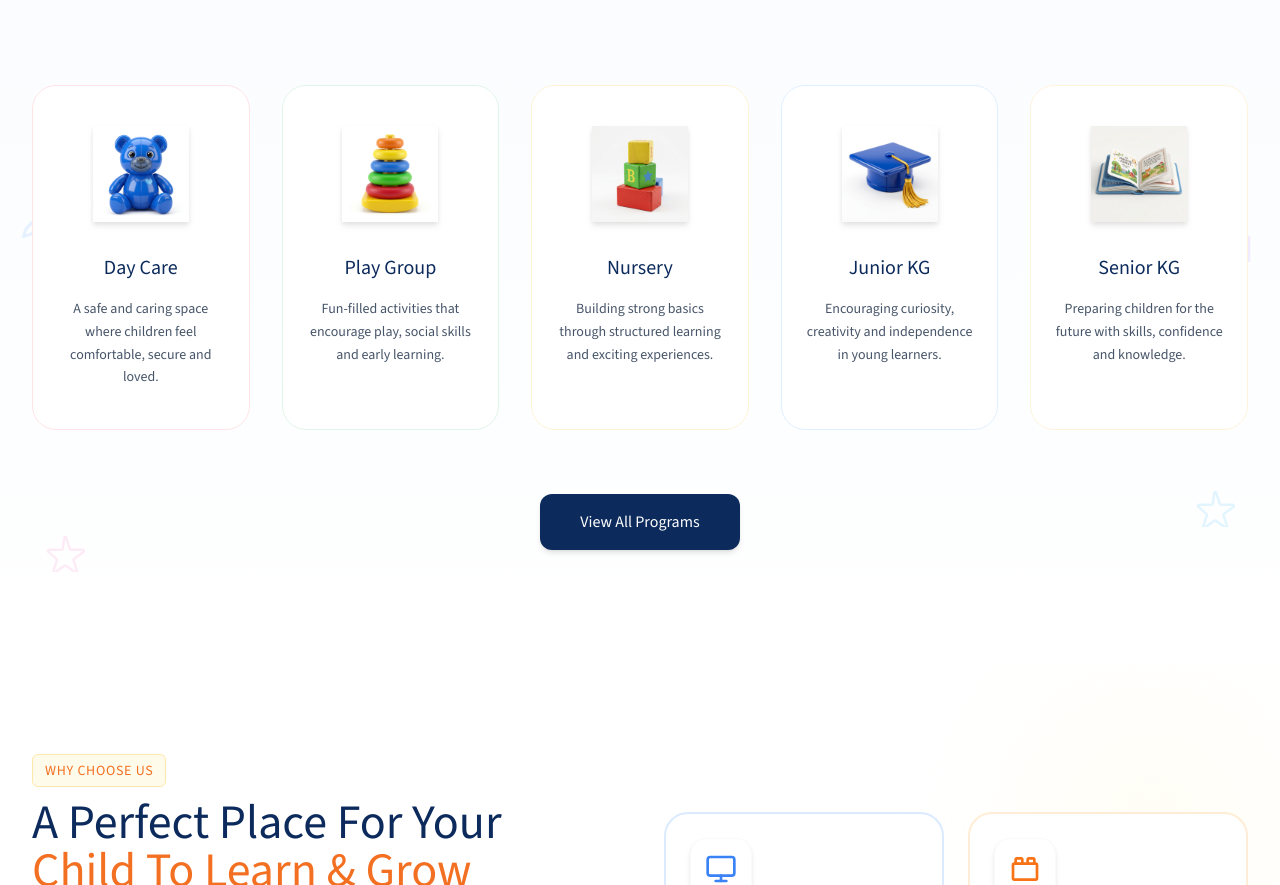
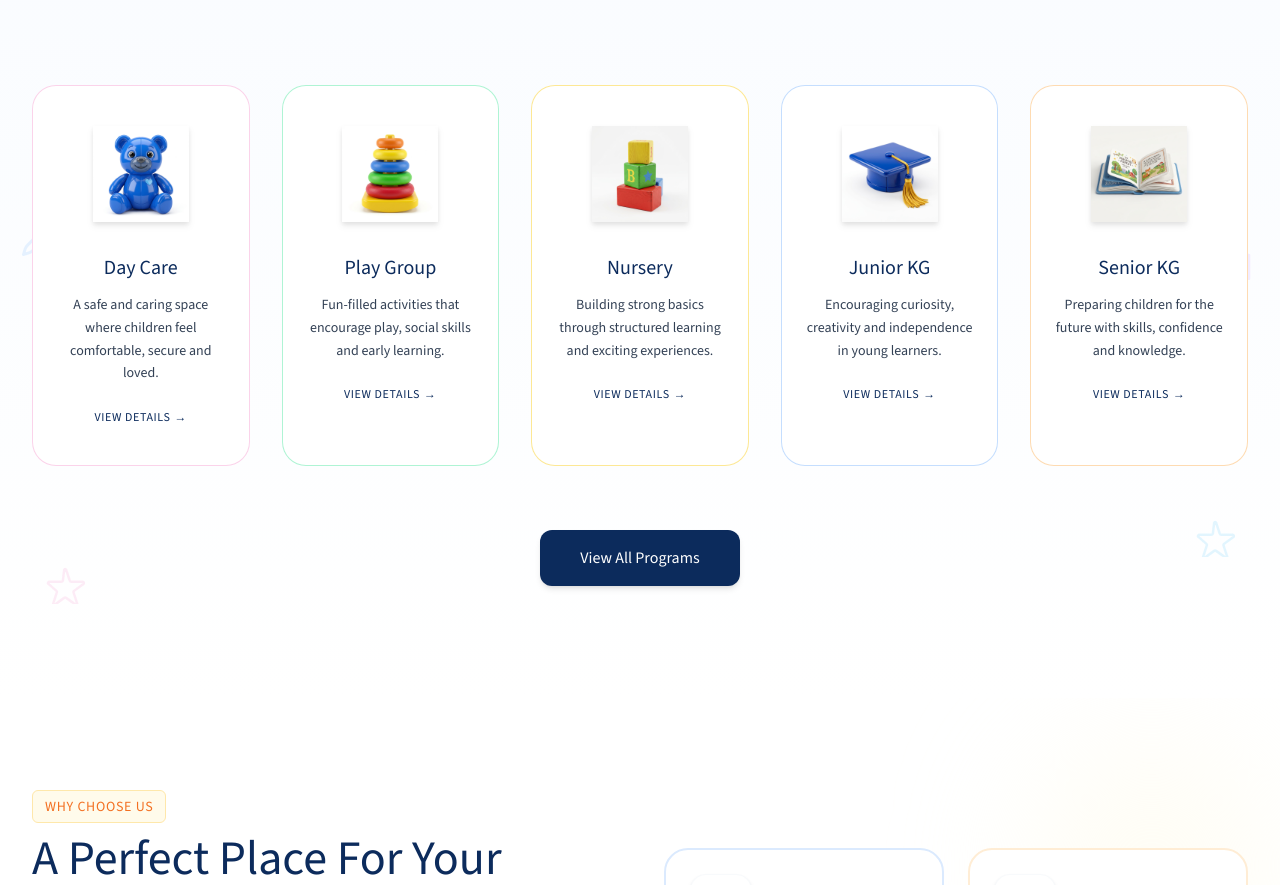
Before and after one commit to SaiRama-Doddi/LittleScholars, a React (Vite) app: page /#/ in a window 1280 px wide. Shown: the part 1919-2804 px from the top of the page. Built offline with nearby package versions, Linux system fonts and the light colour scheme.

Commit message:
style: define program card borders, improve description readability, add View Details buttons, and fix scroll header overlap

```diff
--- a/src/components/AboutUs.jsx
+++ b/src/components/AboutUs.jsx
@@ -26,7 +26,7 @@ export default function AboutUs() {
   ]
 
   return (
-    <section id="about" className="py-16 md:py-24 bg-white relative overflow-hidden font-outfit">
+    <section id="about" className="py-16 md:py-24 bg-white relative overflow-hidden font-outfit scroll-mt-28">
 
       {/* Decorative SVGs */}
       <div className="absolute top-10 left-5 text-brand-yellow/10 pointer-events-none select-none">
--- a/src/components/Programs.jsx
+++ b/src/components/Programs.jsx
@@ -30,36 +30,36 @@ export default function Programs() {
       title: 'Day Care',
       desc: 'A safe and caring space where children feel comfortable, secure and loved.',
       image: programDaycare,
-      colorClass: 'bg-[#fff5f6] border-[#ffe3e5] hover:shadow-pink-100/50 hover:border-pink-200',
+      colorClass: 'bg-[#fff5f6] border-pink-200/90 hover:shadow-pink-100/60 hover:border-pink-300',
     },
     {
       title: 'Play Group',
       desc: 'Fun-filled activities that encourage play, social skills and early learning.',
       image: programPlaygroup,
-      colorClass: 'bg-[#f4fbf7] border-[#e1f5e7] hover:shadow-emerald-100/50 hover:border-emerald-200',
+      colorClass: 'bg-[#f4fbf7] border-emerald-200/90 hover:shadow-emerald-100/60 hover:border-emerald-300',
     },
     {
       title: 'Nursery',
       desc: 'Building strong basics through structured learning and exciting experiences.',
       image: programNursery,
-      colorClass: 'bg-[#fffbf0] border-[#fef3d6] hover:shadow-amber-100/50 hover:border-amber-200',
+      colorClass: 'bg-[#fffbf0] border-amber-200/90 hover:shadow-amber-100/60 hover:border-amber-300',
     },
     {
       title: 'Junior KG',
       desc: 'Encouraging curiosity, creativity and independence in young learners.',
       image: programJuniorKG,
-      colorClass: 'bg-[#f0f7ff] border-[#e0efff] hover:shadow-blue-100/50 hover:border-blue-200',
+      colorClass: 'bg-[#f0f7ff] border-blue-200/90 hover:shadow-blue-100/60 hover:border-blue-300',
     },
     {
       title: 'Senior KG',
       desc: 'Preparing children for the future with skills, confidence and knowledge.',
       image: programSeniorKG,
-      colorClass: 'bg-[#fffbf2] border-[#fef3db] hover:shadow-orange-100/40 hover:border-orange-200',
+      colorClass: 'bg-[#fffbf2] border-orange-200/90 hover:shadow-orange-100/50 hover:border-orange-300',
     },
   ]
 
   return (
-    <section id="programs" className="py-20 md:py-28 bg-gradient-to-b from-[#f8fbff] to-white font-outfit relative overflow-hidden">
+    <section id="programs" className="py-20 md:py-28 bg-gradient-to-b from-[#f8fbff] to-white font-outfit relative overflow-hidden scroll-mt-28">
 
       {/* Background handdrawn doodles to match the mockup */}
       <StarDoodle className="absolute top-[8%] left-[3%] text-brand-yellow/30 opacity-70 w-12 h-12 hidden lg:block animate-float-drift-1" />
@@ -109,14 +109,23 @@ export default function Programs() {
               </div>
 
               {/* Program Title */}
-              <h3 className="text-xl font-bold font-fredoka text-brand-blue mb-4">
+              <h3 className="text-xl font-bold font-fredoka text-brand-blue mb-3">
                 {prog.title}
               </h3>
 
               {/* Description */}
-              <p className="text-slate-600 text-sm leading-relaxed font-light">
+              <p className="text-slate-700 text-sm leading-relaxed font-normal">
                 {prog.desc}
               </p>
+
+              {/* View Details Link */}
+              <Link
+                to="/admissions"
+                className="mt-6 text-xs font-bold uppercase tracking-wider text-[#0c2b5c] hover:text-brand-orange transition-colors flex items-center space-x-1"
+              >
+                <span>View Details</span>
+                <span>&rarr;</span>
+              </Link>
             </div>
           ))}
         </div>
--- a/src/components/WhyChooseUs.jsx
+++ b/src/components/WhyChooseUs.jsx
@@ -50,7 +50,7 @@ export default function WhyChooseUs() {
   ]
 
   return (
-    <section id="facilities" className="py-16 md:py-24 bg-white font-outfit relative overflow-hidden">
+    <section id="facilities" className="py-16 md:py-24 bg-white font-outfit relative overflow-hidden scroll-mt-28">
 
       {/* Decorative backdrop blobs */}
       <div className="absolute top-1/2 left-0 w-64 h-64 bg-indigo-50/50 rounded-full blur-3xl pointer-events-none" />
```
Also changed, not shown: 1 other file (tests, documents, lock files or other folders).
